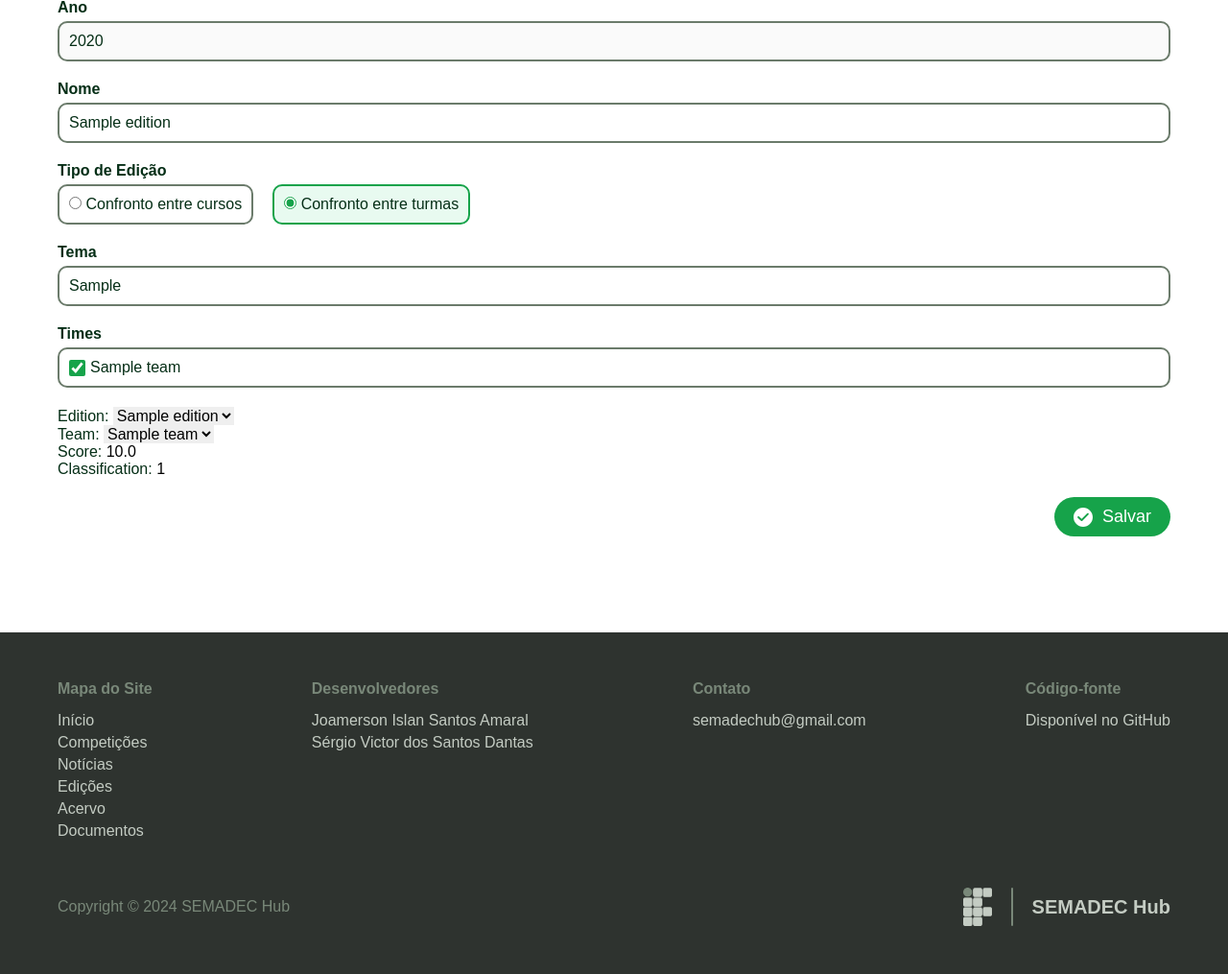
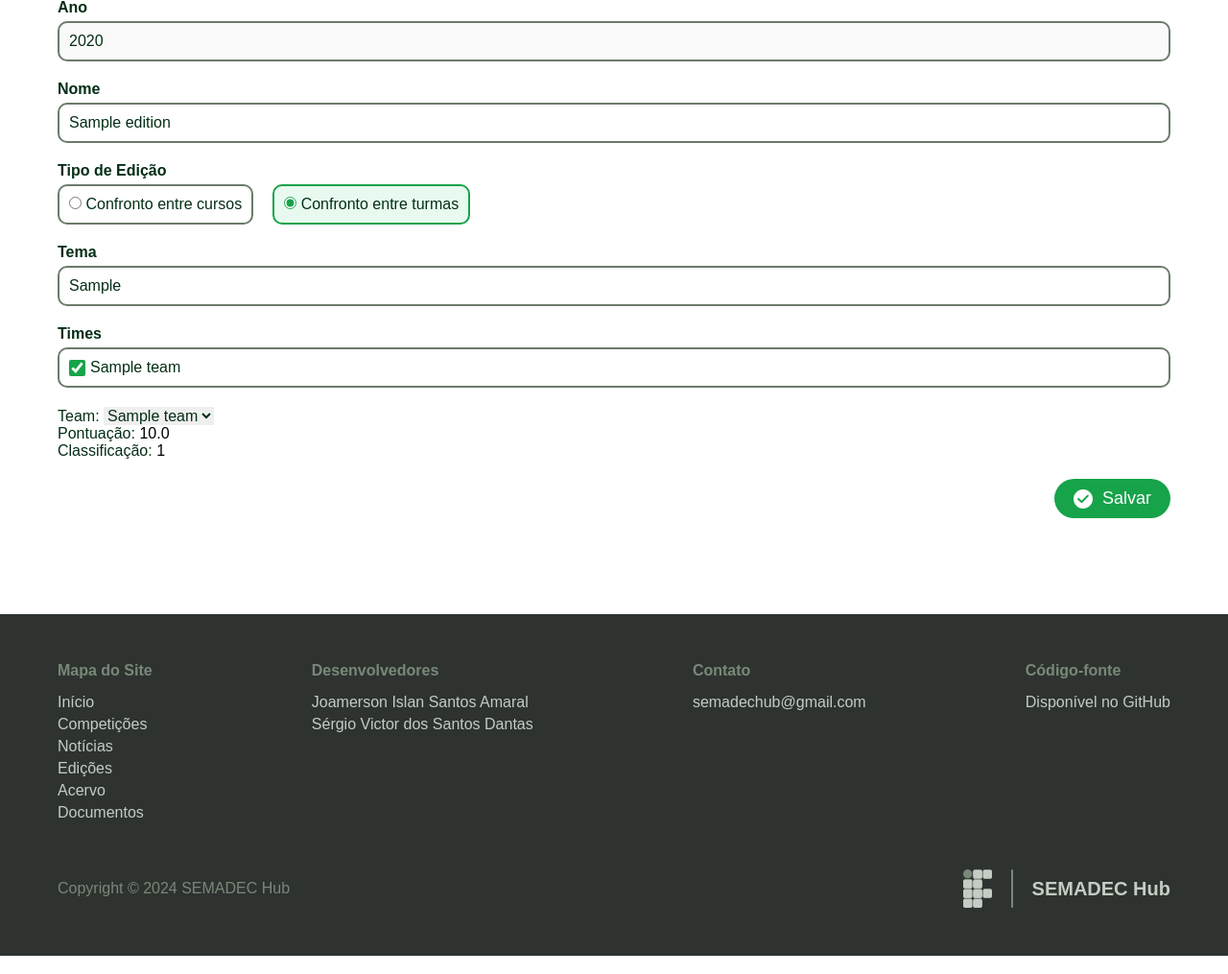
Before and after one commit to sergiodantasz/SEMADEC-Hub, a Django app: page /edicoes/editar/2020/ in a window 1280 px wide. Shown: the part 288-1303 px from the top of the page at 96% size. Run offline with Django 5.2, Linux system fonts and the light colour scheme; a user stored in the database is signed in; tables that the repository leaves empty hold one stand-in row (values such as "Sample post"); grey boxes marked "Sample" are stand-in pictures; some web fonts are replaced.

Commit message:
feat: continue development of editions forms

```diff
--- a/editions/forms.py
+++ b/editions/forms.py
@@ -64,13 +64,14 @@ class EditionForm(forms.ModelForm):
 class EditionTeamForm(forms.ModelForm):
     def __init__(self, *args, **kwargs) -> None:
         super().__init__(*args, **kwargs)
+        self.fields['team'].disabled = True
+        self.fields['team'].widget.attrs['class'] = 'team-name-text-disabled'
 
     class Meta:
         model = EditionTeam
-        fields = ['score', 'classification']
+        fields = ['team', 'score', 'classification']
 
-    # edition = forms.ModelChoiceField()
-    # team = forms.ModelChoiceField()
+    # team = forms.CharField()
     score = forms.CharField(
         label='Pontuação',
         widget=forms.NumberInput(),
--- a/editions/models.py
+++ b/editions/models.py
@@ -49,7 +49,9 @@ class Edition(models.Model):
 
     @property
     def get_edition_team_current(self):
-        return self.edition_team.all().filter(edition__year=self.year)
+        return (
+            self.edition_team.all().filter(edition__year=self.year).order_by('-score')
+        )
 
     def __str__(self):
         return str(self.name)
--- a/editions/static/editions/css/edition-create.css
+++ b/editions/static/editions/css/edition-create.css
@@ -57,3 +57,8 @@ input[type="checkbox"] {
 input[type="checkbox"]:checked {
   accent-color: var(--green-600);
 }
+
+.team-name-text-disabled {
+  color: var(--green-950) !important;
+  opacity: 1;
+}
--- a/editions/templates/editions/partials/_edition-form.html
+++ b/editions/templates/editions/partials/_edition-form.html
@@ -28,8 +28,8 @@
   {% endfor %}
   {% for ft in form_teams %}
     <div class="inlineform">
-        <hr>
-        {{ ft }}
+      <hr>
+      {{ ft }}
     </div>
   {% endfor %}
   {% include "global/partials/_form-buttons.html" %}
--- a/editions/views.py
+++ b/editions/views.py
@@ -21,7 +21,7 @@ def editions(request):
     TeamFactory.create_batch(5)
     context = {
         'title': 'Edições',
-        'db_regs': Edition.objects.all(),
+        'db_regs': Edition.objects.all().order_by(),
     }
     return render(request, 'editions/pages/editions.html', context)
 
@@ -57,9 +57,7 @@ def editions_edit(request, year):
         request.POST or None, request.FILES or None, instance=edition_obj
     )
     form.fields['year'].disabled = True
-    EditionTeamFormSet = modelformset_factory(
-        EditionTeam, fields=['edition', 'team', 'score', 'classification'], extra=0
-    )
+    EditionTeamFormSet = modelformset_factory(EditionTeam, EditionTeamForm, extra=0)
     form_teams = EditionTeamFormSet(
         request.POST or None,
         request.FILES or None,
@@ -68,7 +66,6 @@ def editions_edit(request, year):
     if request.POST:
         if form.is_valid() and form_teams.is_valid():
             edition = form.save()
-            # form_teams.instance = edition
             form_teams.save()
             messages.success(request, 'Edição editada com sucesso.')
             return redirect(reverse('editions:editions'))
```
